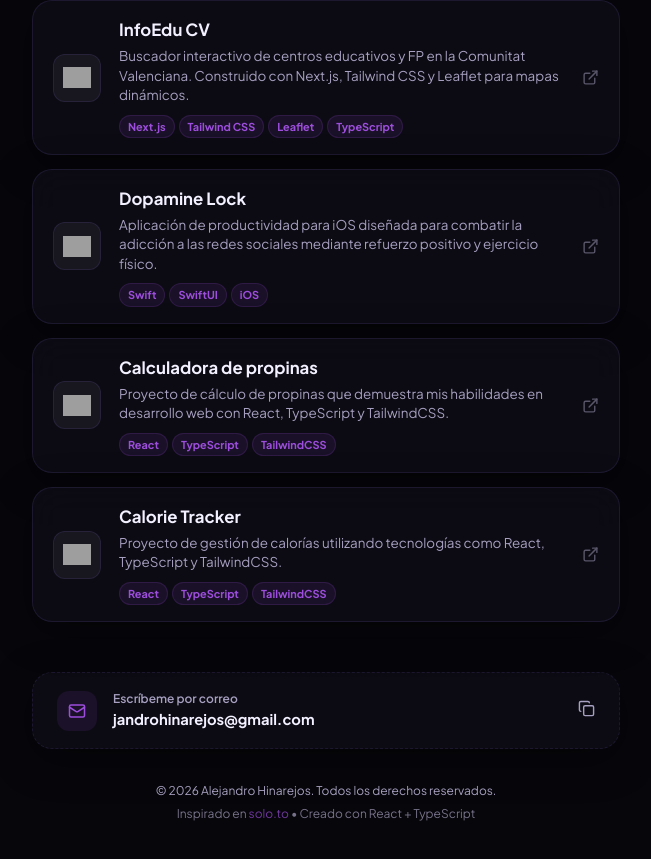
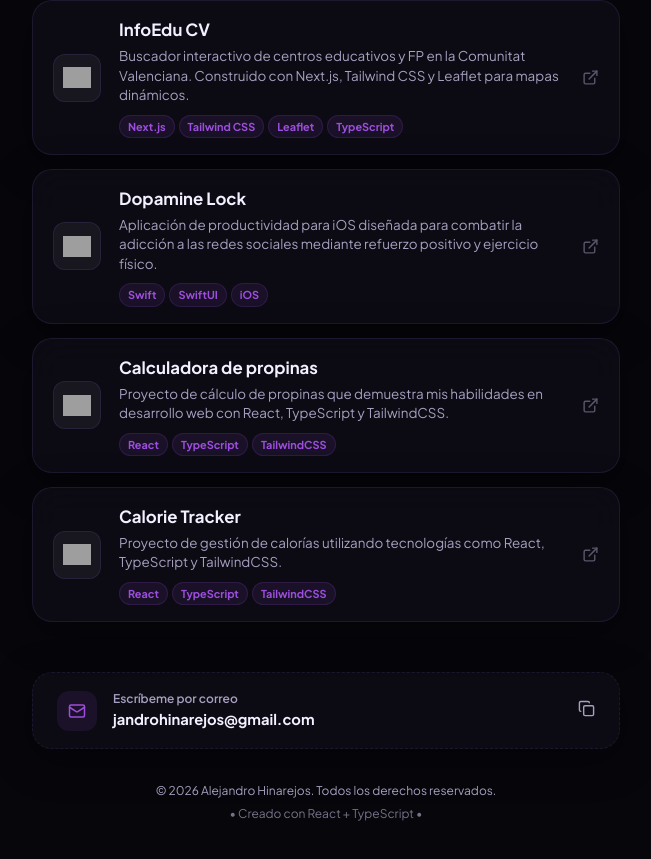
Before and after one commit to alehinarejos/portfolio-alehinarejos, a React (Vite) app: page / in a window 1280 px wide. Shown: the part 806-1665 px from the top of the page, without its empty margins (314-965 px from the left). Built offline with nearby package versions, Linux system fonts and the light colour scheme; grey boxes are pictures that could not be loaded.

Commit message:
Fix footer text duplication

```diff
--- a/src/App.tsx
+++ b/src/App.tsx
@@ -469,7 +469,7 @@ function App() {
         >
           <p>© {new Date().getFullYear()} Alejandro Hinarejos. Todos los derechos reservados.</p>
           <p style={{ marginTop: '4px', opacity: 0.7 }}>
-            Inspirado en <a href="https://solo.to" target="_blank" rel="noreferrer" style={{ color: 'var(--accent-color)', textDecoration: 'none' }}>solo.to</a> • Creado con React + TypeScript
+            • Creado con React + TypeScript •
           </p>
         </footer>
 
```
